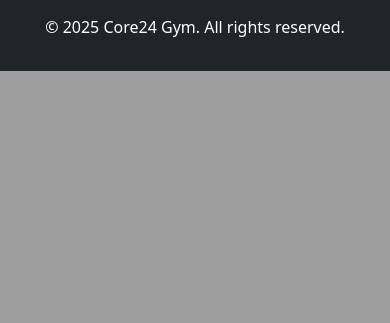
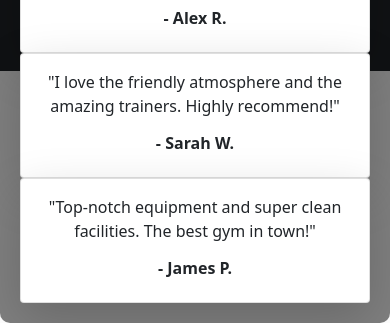
Before and after one commit to Rick-8/core_24, a Django app: page / in a window 390 px wide. Shown: the part 922-1245 px from the top of the page. Before the commit the page ends 993 px from the top, so only its background shows below. Run offline with Django 4.2, Linux system fonts and the light colour scheme; some libraries are stand-ins or nearby versions.

Commit message:
Update - index.html with content and lay out

```diff
--- a/join_up/views.py
+++ b/join_up/views.py
@@ -19,7 +19,7 @@ def join_up(request):
     else:
         form = CustomerForm()
 
-    return render(request, 'join_up/join_up.html', {'form': form})
+    return render(request, 'join_up/join_up.html', {'form': form, 'join_up_messages': messages.get_messages(request)})
 
 
 def membership_list(request):
--- a/staff_panel/views.py
+++ b/staff_panel/views.py
@@ -31,7 +31,6 @@ def delete_join_request(request, customer_id):
         try:
             customer = Customer.objects.get(id=customer_id)
             customer.delete()
-            messages.success(request, f'Join request for {customer.name} has been deleted.')
         except Customer.DoesNotExist:
             messages.error(request, 'The requested customer could not be found.')
 
--- a/templates/index.html
+++ b/templates/index.html
@@ -1,11 +1,69 @@
 {% extends 'base.html' %}
 
-{% block title %}Home - Core24 Gym{% endblock %}
+{% block title %}Core24 Gym{% endblock %}
 
 {% block content %}
 {% load static %}
 
-        <h1 class="display-3 fw-bold welcome">Welcome to Core <span class="neon-red">24</span></h1>
-        <p class="lead welcome fw-bold">Your 24-hour fitness destination.</p>
+<div class="container text-center mt-5">
+    <!-- Gym Introduction Section -->
+    <h1 class="display-3 fw-bold welcome">Welcome to Core <span class="neon-red">24</span></h1>
+    <p class="lead welcome fw-bold">Your 24-hour fitness destination.</p>
+
+    <div class="row justify-content-center mt-4">
+        <div class="col-md-8">
+            <p class="fs-5">
+                Core 24 is a state-of-the-art gym that is open 24/7, allowing you to work out at your convenience.
+                Whether you're a beginner or an experienced athlete, we have the right equipment and training programs for you.
+            </p>
+            <p class="fs-5">
+                Our expert trainers and high-quality facilities will help you achieve your fitness goals in a supportive environment.
+            </p>
+
+            <!-- Buttons -->
+            <div class="d-flex justify-content-center gap-3">
+                <a href="{% url 'join_up:join_up' %}" class="btn btn-danger btn-lg">Join up</a>
+
+                {% if user.is_authenticated %}
+                    <a href="{% url 'book_slot' %}" class="btn btn-primary btn-lg">Book a Slot</a>
+                {% endif %}
+            </div>
+        </div>
+    </div>
+</div>
+
+<!-- Testimonials Section -->
+<div class="container mt-5">
+    <h2 class="text-center fw-bold">What Our Members Say</h2>
+
+    <div class="row justify-content-center mt-4">
+        <div class="col-md-4">
+            <div class="card shadow-lg">
+                <div class="card-body">
+                    <p class="card-text">"Core 24 has completely transformed my fitness routine! The 24/7 access is a game-changer."</p>
+                    <h6 class="fw-bold">- Alex R.</h6>
+                </div>
+            </div>
+        </div>
+
+        <div class="col-md-4">
+            <div class="card shadow-lg">
+                <div class="card-body">
+                    <p class="card-text">"I love the friendly atmosphere and the amazing trainers. Highly recommend!"</p>
+                    <h6 class="fw-bold">- Sarah W.</h6>
+                </div>
+            </div>
+        </div>
+
+        <div class="col-md-4">
+            <div class="card shadow-lg">
+                <div class="card-body">
+                    <p class="card-text">"Top-notch equipment and super clean facilities. The best gym in town!"</p>
+                    <h6 class="fw-bold">- James P.</h6>
+                </div>
+            </div>
+        </div>
+    </div>
+</div>
 
 {% endblock %}
```
Also changed, not shown: join_up/templates/join_up/join_up.html (+5 -4 lines).
